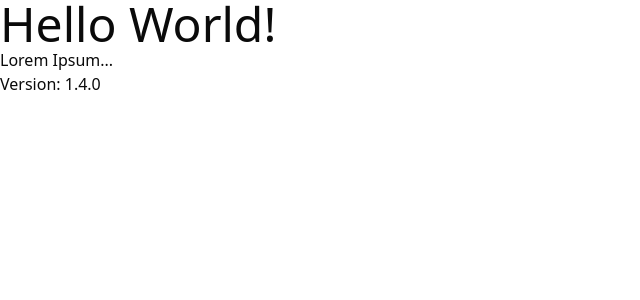
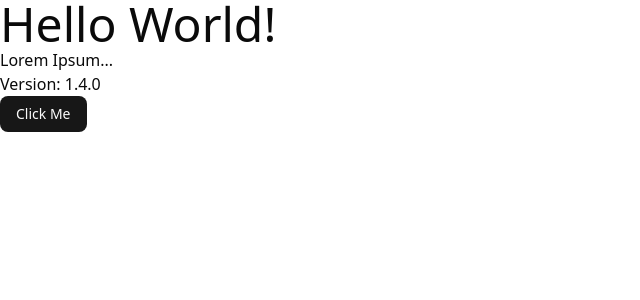
Before and after one commit to fredrikj31/simple-weather, a React (Vite) app: page / in a window 1280 px wide. Shown: the top 300 px of the page, without its empty margins (0-640 px from the left). Built offline with nearby package versions, Linux system fonts and the light colour scheme.

Commit message:
feat(shadcn-ui): installs button component

```diff
--- a/package.json
+++ b/package.json
@@ -22,6 +22,7 @@
     "preview": "vite preview"
   },
   "dependencies": {
+    "@radix-ui/react-slot": "^1.2.4",
     "@tailwindcss/vite": "^4.1.18",
     "@tanstack/react-query": "^5.90.12",
     "class-variance-authority": "^0.7.1",
--- a/src/App.tsx
+++ b/src/App.tsx
@@ -1,3 +1,4 @@
+import { Button } from "@shadcn-ui/components/ui/button";
 import {
   QueryClient,
   QueryClientProvider,
@@ -24,6 +25,7 @@
         <h1 className="text-5xl">Hello World!</h1>
         <p>Lorem Ipsum...</p>
         <Version />
+        <Button>Click Me</Button>
       </QueryClientProvider>
     </>
   );
--- /dev/null
+++ b/src/shadcn-ui/components/ui/button.tsx
@@ -0,0 +1,62 @@
+import * as React from "react"
+import { Slot } from "@radix-ui/react-slot"
+import { cva, type VariantProps } from "class-variance-authority"
+
+import { cn } from "@shadcn-ui/lib/utils"
+
+const buttonVariants = cva(
+  "inline-flex items-center justify-center gap-2 whitespace-nowrap rounded-md text-sm font-medium transition-all disabled:pointer-events-none disabled:opacity-50 [&_svg]:pointer-events-none [&_svg:not([class*='size-'])]:size-4 shrink-0 [&_svg]:shrink-0 outline-none focus-visible:border-ring focus-visible:ring-ring/50 focus-visible:ring-[3px] aria-invalid:ring-destructive/20 dark:aria-invalid:ring-destructive/40 aria-invalid:border-destructive",
+  {
+    variants: {
+      variant: {
+        default: "bg-primary text-primary-foreground hover:bg-primary/90",
+        destructive:
+          "bg-destructive text-white hover:bg-destructive/90 focus-visible:ring-destructive/20 dark:focus-visible:ring-destructive/40 dark:bg-destructive/60",
+        outline:
+          "border bg-background shadow-xs hover:bg-accent hover:text-accent-foreground dark:bg-input/30 dark:border-input dark:hover:bg-input/50",
+        secondary:
+          "bg-secondary text-secondary-foreground hover:bg-secondary/80",
+        ghost:
+          "hover:bg-accent hover:text-accent-foreground dark:hover:bg-accent/50",
+        link: "text-primary underline-offset-4 hover:underline",
+      },
+      size: {
+        default: "h-9 px-4 py-2 has-[>svg]:px-3",
+        sm: "h-8 rounded-md gap-1.5 px-3 has-[>svg]:px-2.5",
+        lg: "h-10 rounded-md px-6 has-[>svg]:px-4",
+        icon: "size-9",
+        "icon-sm": "size-8",
+        "icon-lg": "size-10",
+      },
+    },
+    defaultVariants: {
+      variant: "default",
+      size: "default",
+    },
+  }
+)
+
+function Button({
+  className,
+  variant = "default",
+  size = "default",
+  asChild = false,
+  ...props
+}: React.ComponentProps<"button"> &
+  VariantProps<typeof buttonVariants> & {
+    asChild?: boolean
+  }) {
+  const Comp = asChild ? Slot : "button"
+
+  return (
+    <Comp
+      data-slot="button"
+      data-variant={variant}
+      data-size={size}
+      className={cn(buttonVariants({ variant, size, className }))}
+      {...props}
+    />
+  )
+}
+
+export { Button, buttonVariants }
```
Also changed, not shown: 1 other file (tests, documents, lock files or other folders).
